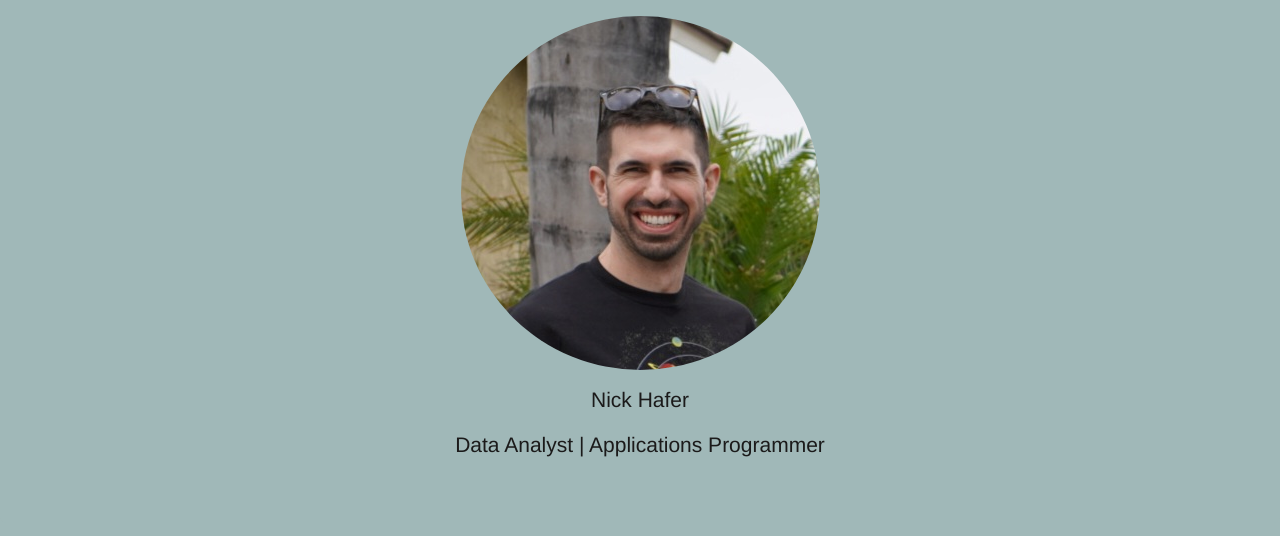
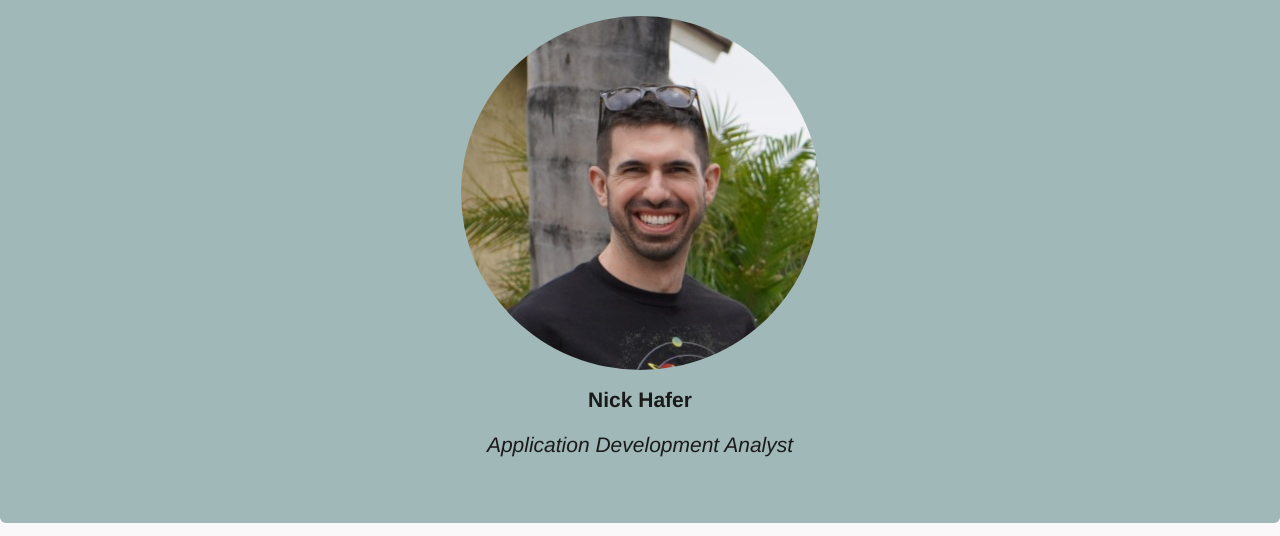
Before and after one commit to nhafer88/portfolio, a plain HTML site: page index.html in a window 1280 px wide. Shown: the part 176-712 px from the top of the page. Drawn offline with nearby package versions, Linux system fonts and the light colour scheme.

Commit message:
updated HTML/CSS.

```diff
--- a/index.html
+++ b/index.html
@@ -20,8 +20,8 @@
         <p></p>
         <img src="static/images/self.jpg" class="img-circle" alt="self">
         <p></p>
-        <p>Nick Hafer</p>
-        <p>Data Analyst | Applications Programmer</p>
+        <p><strong>Nick Hafer</strong></p>
+        <p><em>Application Development Analyst</em></p>
         <p></p>
         <a href=/p>
       </div>
--- a/static/css/style.css
+++ b/static/css/style.css
@@ -1,5 +1,5 @@
 body {
-    background-color: rgb(160, 184, 184);
+    background-color: rgb(250, 248, 248);
     color: #1b1a1a;
 }
 
```
